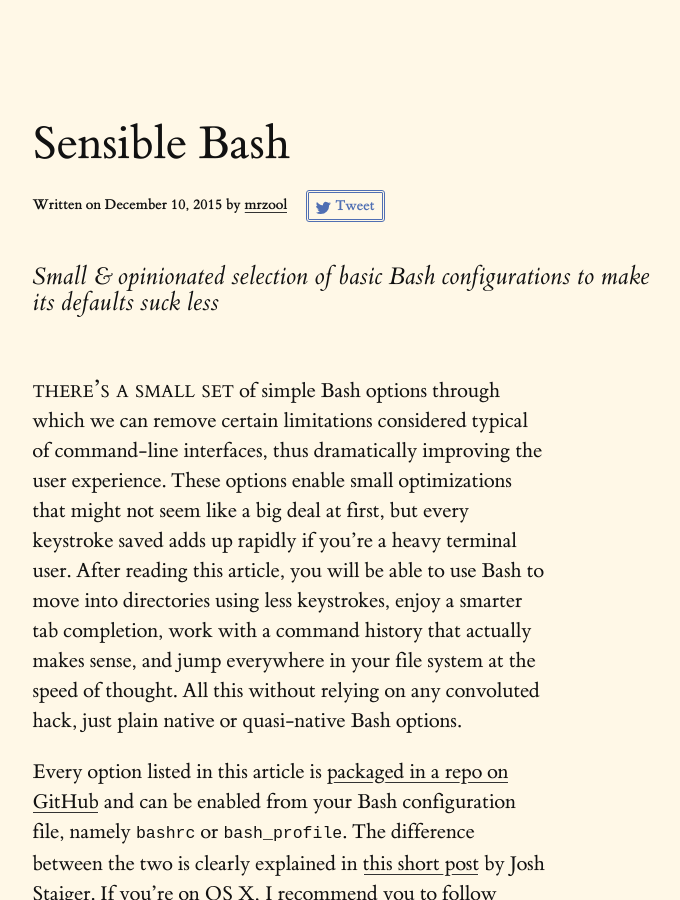
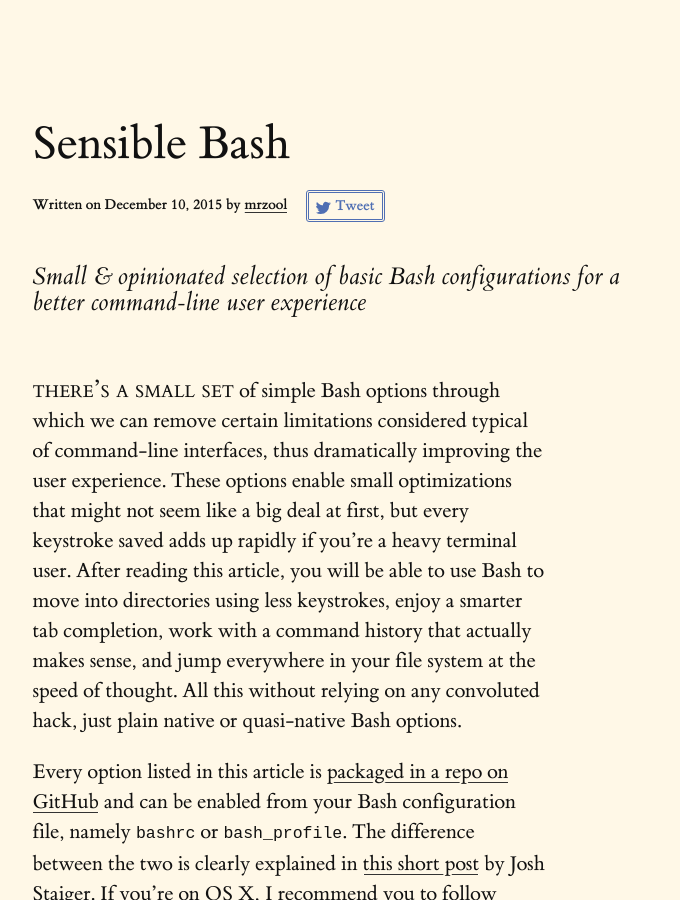
Before and after one commit to mrzool/mrzool.github.io, a Jekyll site: the page built from _posts/2015-12-10-sensible-bash.md, in a window 1280 px wide and 900 px high. Shown: the whole window, without its empty margins (285-965 px from the left). Built offline with Jekyll 4.4.1, drawn with Linux system fonts in a browser that asks for light colours.

Commit message:
Better subtitle

```diff
--- a/_posts/2015-12-10-sensible-bash.md
+++ b/_posts/2015-12-10-sensible-bash.md
@@ -1,7 +1,7 @@
 ---
 layout: post
 title: Sensible Bash
-subtitle: Small & opinionated selection of basic Bash configurations to make its defaults suck less
+subtitle: Small & opinionated selection of basic Bash configurations for a better command-line user experience
 GistID: 086e8495641804e5ed3a
 ---
 
```
